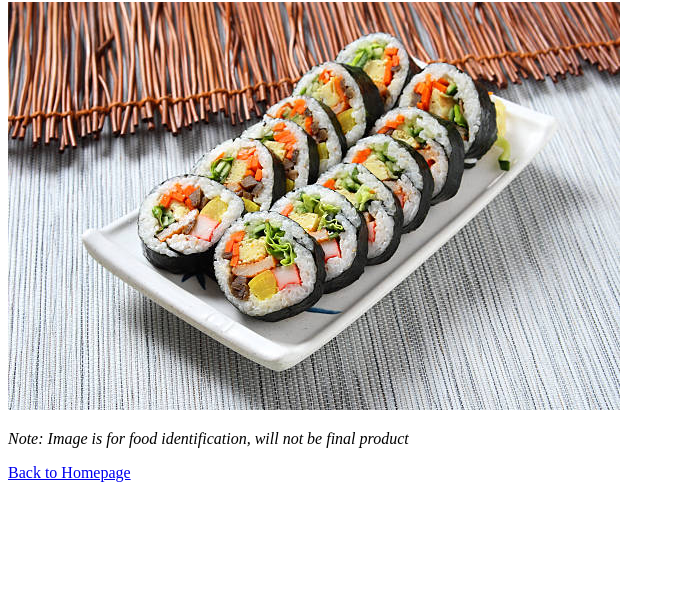
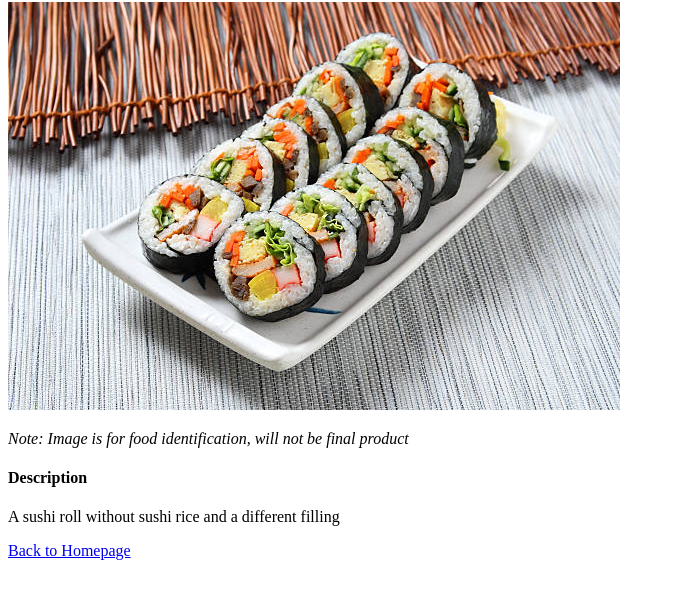
Before and after one commit to annazchen/the-odin-project-recipes, a plain HTML site: page recipes/kimbap.html in a window 1280 px wide. Shown: the part 78-676 px from the top of the page, without its empty margins (0-675 px from the left). Drawn offline with Linux system fonts and the light colour scheme.

Commit message:
added descriptions

```diff
--- a/recipes/kimbap.html
+++ b/recipes/kimbap.html
@@ -9,6 +9,8 @@
     <h1>Kimbap</h1>
     <img src="../images/kimbap.jpg" alt="kimbap">
     <i><p>Note: Image is for food identification, will not be final product</p></i>
+    <h4>Description</h4>
+    <p>A sushi roll without sushi rice and a different filling</p>
     <a href="../index.html">Back to Homepage</a>
 </body>
 </html>
```
Also changed, not shown: recipes/xiaolongbao.html (+2 -0 lines).
